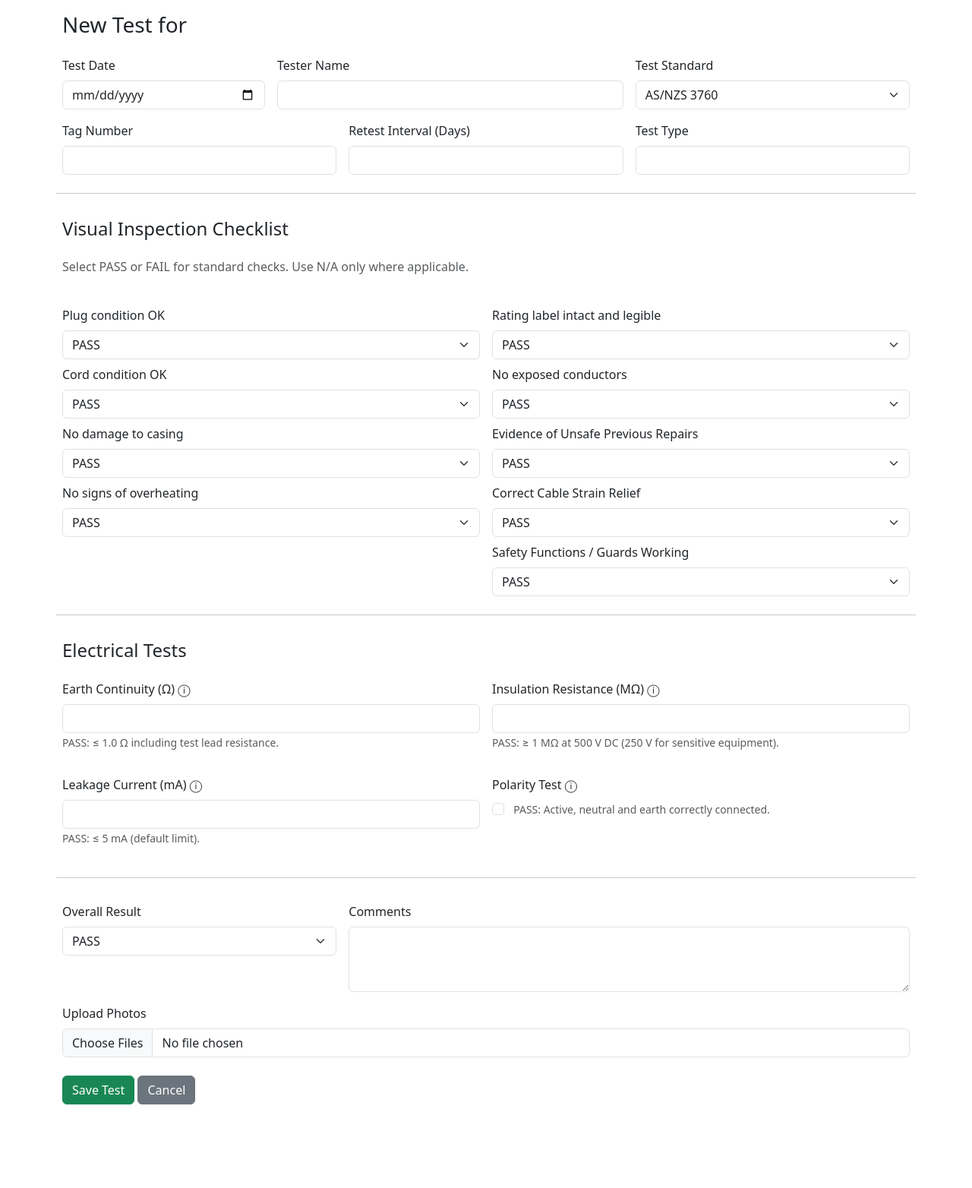
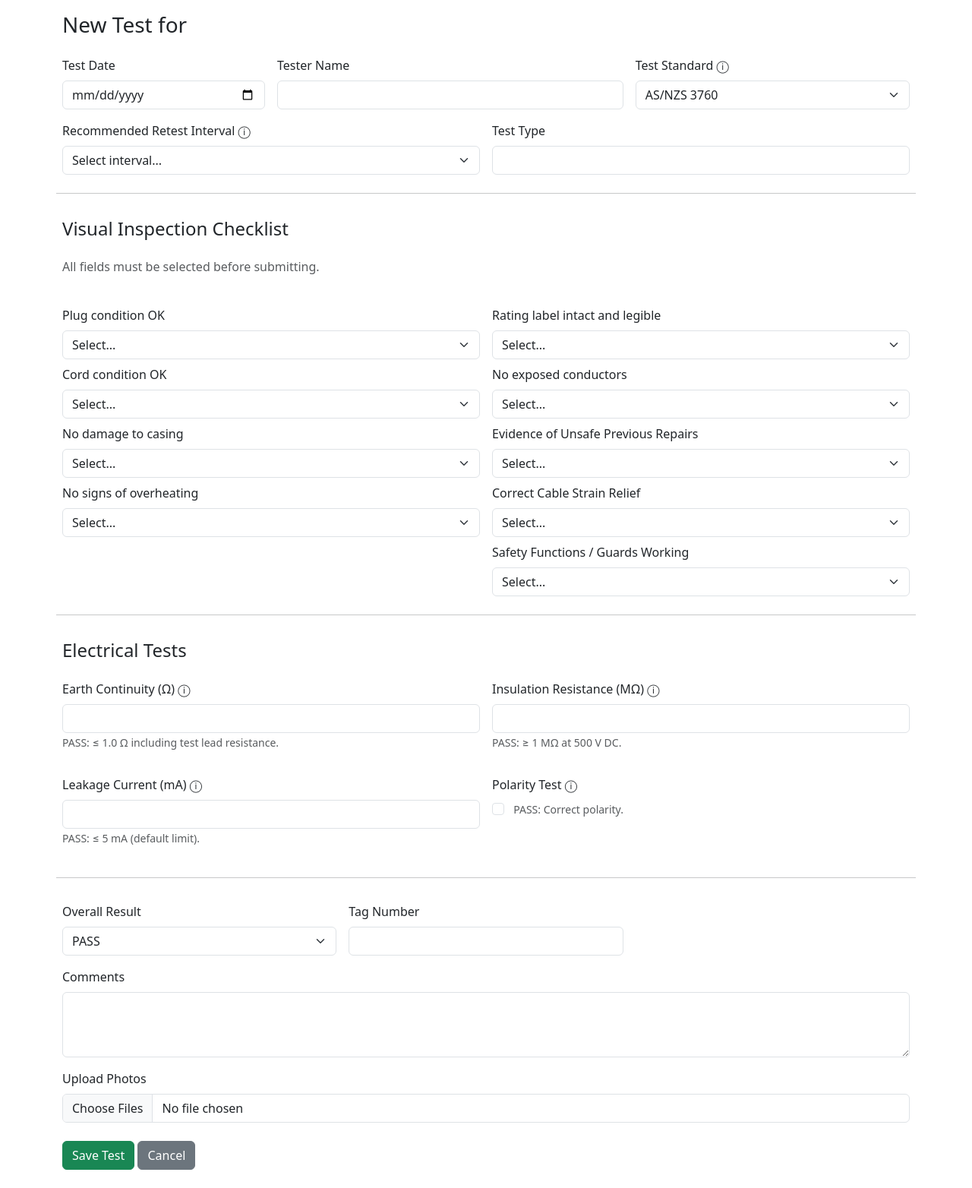
Before and after one commit to ell249/patrecorder, a Flask app: template templates/test_form.html in a window 1280 px wide. Shown: the part 56-1620 px from the top of the page at 76% size. Before the commit the page ends 1510 px from the top, so only its background shows below. Run offline with Flask 3, Linux system fonts and the light colour scheme; the template is opened without the code that fills it, so the values that code supplies are empty; parts of the project's set-up code (start-up, migrations or seed data) failed here and were passed over; some libraries are stand-ins or nearby versions.

Commit message:
improve test form

```diff
--- a/templates/test_form.html
+++ b/templates/test_form.html
@@ -5,7 +5,7 @@
 
 <h3 class="mb-4">New Test for {{ appliance.asset_number }}</h3>
 
-<form method="post" enctype="multipart/form-data" class="row g-3">
+<form method="post" enctype="multipart/form-data" class="row g-3" id="testForm">
 
     <!-- Test Date -->
     <div class="col-md-3">
@@ -21,7 +21,16 @@
 
     <!-- Test Standard -->
     <div class="col-md-4">
-        <label class="form-label">Test Standard</label>
+        <label class="form-label">
+            Test Standard
+            <span data-bs-toggle="tooltip"
+                  title="AS/NZS 3760: In‑service safety inspection and testing of electrical equipment.
+AS/NZS 5761: Testing of second‑hand electrical equipment prior to sale.
+AS/NZS 5762: Testing of electrical equipment after repair.">
+                ⓘ
+            </span>
+        </label>
+
         <select name="test_standard" class="form-select" required>
             <option value="3760">AS/NZS 3760</option>
             <option value="5761">AS/NZS 5761</option>
@@ -29,36 +38,52 @@
         </select>
     </div>
 
-    <!-- Tag Number -->
-    <div class="col-md-4">
-        <label class="form-label">Tag Number</label>
-        <input type="text" name="tag_number" class="form-control" required>
+    <!-- Retest Interval Selector -->
+    <div class="col-md-6">
+        <label class="form-label">
+            Recommended Retest Interval
+            <span data-bs-toggle="tooltip"
+                  title="Intervals follow AS/NZS 3760 guidance.
+3 months (Red): High‑risk environments such as construction and workshops.
+6 months (Orange): Medium‑risk areas like commercial kitchens and labs.
+12 months (Green): Low‑risk office or admin environments.
+24 months (Blue): Low‑use or residential‑type equipment.
+5 years (White): Fixed or rarely moved equipment in controlled environments.">
+                ⓘ
+            </span>
+        </label>
+
+        <select id="retest_selector" class="form-select" required>
+            <option value="" selected disabled>Select interval...</option>
+            <option value="90">3 months — High‑risk environments</option>
+            <option value="180">6 months — Medium‑risk areas</option>
+            <option value="365">12 months — Low‑risk commercial</option>
+            <option value="730">24 months — Residential‑type</option>
+            <option value="1825">5 years — Fixed equipment</option>
+        </select>
     </div>
 
-    <!-- Retest Interval -->
-    <div class="col-md-4">
-        <label class="form-label">Retest Interval (Days)</label>
-        <input type="number" name="retest_interval" class="form-control"
-               value="{{ suggested_rule.interval_days if suggested_rule else '' }}" required>
-    </div>
+    <!-- Hidden integer field -->
+    <input type="hidden" name="retest_interval" id="retest_interval" required>
 
     <!-- Test Type -->
-    <div class="col-md-4">
+    <div class="col-md-6">
         <label class="form-label">Test Type</label>
         <input type="text" name="test_type" class="form-control" required>
     </div>
 
     <hr class="mt-4">
 
-    <!-- Visual Inspection Checklist -->
+    <!-- VISUAL INSPECTION -->
     <h4 class="mt-3">Visual Inspection Checklist</h4>
-    <p class="text-muted">Select PASS or FAIL for standard checks. Use N/A only where applicable.</p>
+    <p class="text-muted">All fields must be selected before submitting.</p>
 
     <div class="col-md-6">
 
         <div class="mt-2">
             <label class="form-label">Plug condition OK</label>
-            <select name="vi_plug" class="form-select">
+            <select name="vi_plug" class="form-select vi-required" required>
+                <option value="" selected disabled>Select...</option>
                 <option value="PASS">PASS</option>
                 <option value="FAIL">FAIL</option>
             </select>
@@ -66,7 +91,8 @@
 
         <div class="mt-2">
             <label class="form-label">Cord condition OK</label>
-            <select name="vi_cord" class="form-select">
+            <select name="vi_cord" class="form-select vi-required" required>
+                <option value="" selected disabled>Select...</option>
                 <option value="PASS">PASS</option>
                 <option value="FAIL">FAIL</option>
             </select>
@@ -74,7 +100,8 @@
 
         <div class="mt-2">
             <label class="form-label">No damage to casing</label>
-            <select name="vi_casing" class="form-select">
+            <select name="vi_casing" class="form-select vi-required" required>
+                <option value="" selected disabled>Select...</option>
                 <option value="PASS">PASS</option>
                 <option value="FAIL">FAIL</option>
             </select>
@@ -82,7 +109,8 @@
 
         <div class="mt-2">
             <label class="form-label">No signs of overheating</label>
-            <select name="vi_overheat" class="form-select">
+            <select name="vi_overheat" class="form-select vi-required" required>
+                <option value="" selected disabled>Select...</option>
                 <option value="PASS">PASS</option>
                 <option value="FAIL">FAIL</option>
             </select>
@@ -94,7 +122,8 @@
 
         <div class="mt-2">
             <label class="form-label">Rating label intact and legible</label>
-            <select name="vi_label" class="form-select">
+            <select name="vi_label" class="form-select vi-required" required>
+                <option value="" selected disabled>Select...</option>
                 <option value="PASS">PASS</option>
                 <option value="FAIL">FAIL</option>
             </select>
@@ -102,7 +131,8 @@
 
         <div class="mt-2">
             <label class="form-label">No exposed conductors</label>
-            <select name="vi_exposed" class="form-select">
+            <select name="vi_exposed" class="form-select vi-required" required>
+                <option value="" selected disabled>Select...</option>
                 <option value="PASS">PASS</option>
                 <option value="FAIL">FAIL</option>
             </select>
@@ -110,7 +140,8 @@
 
         <div class="mt-2">
             <label class="form-label">Evidence of Unsafe Previous Repairs</label>
-            <select name="vi_repairs" class="form-select">
+            <select name="vi_repairs" class="form-select vi-required" required>
+                <option value="" selected disabled>Select...</option>
                 <option value="PASS">PASS</option>
                 <option value="FAIL">FAIL</option>
                 <option value="N/A">N/A</option>
@@ -119,7 +150,8 @@
 
         <div class="mt-2">
             <label class="form-label">Correct Cable Strain Relief</label>
-            <select name="vi_strain" class="form-select">
+            <select name="vi_strain" class="form-select vi-required" required>
+                <option value="" selected disabled>Select...</option>
                 <option value="PASS">PASS</option>
                 <option value="FAIL">FAIL</option>
                 <option value="N/A">N/A</option>
@@ -128,7 +160,8 @@
 
         <div class="mt-2">
             <label class="form-label">Safety Functions / Guards Working</label>
-            <select name="vi_guards" class="form-select">
+            <select name="vi_guards" class="form-select vi-required" required>
+                <option value="" selected disabled>Select...</option>
                 <option value="PASS">PASS</option>
                 <option value="FAIL">FAIL</option>
                 <option value="N/A">N/A</option>
@@ -139,13 +172,13 @@
 
     <hr class="mt-4">
 
-    <!-- Electrical Tests -->
+    <!-- ELECTRICAL TESTS -->
     <h4 class="mt-3">Electrical Tests</h4>
 
     <div class="col-md-6 mb-3">
         <label class="form-label">
             Earth Continuity (Ω)
-            <span data-bs-toggle="tooltip" title="Ensures the protective earth path is intact. High resistance indicates poor earthing, which can prevent fault currents from tripping protection devices.">
+            <span data-bs-toggle="tooltip" title="Ensures the protective earth path is intact. High resistance indicates poor earthing.">
                 ⓘ
             </span>
         </label>
@@ -156,18 +189,18 @@
     <div class="col-md-6 mb-3">
         <label class="form-label">
             Insulation Resistance (MΩ)
-            <span data-bs-toggle="tooltip" title="Checks breakdown of insulation between live parts and accessible metal. Low insulation increases shock risk and indicates moisture, damage, or degradation.">
+            <span data-bs-toggle="tooltip" title="Checks breakdown of insulation between live parts and accessible metal.">
                 ⓘ
             </span>
         </label>
         <input type="text" name="insulation_mohms" class="form-control">
-        <small class="text-muted">PASS: ≥ 1 MΩ at 500 V DC (250 V for sensitive equipment).</small>
+        <small class="text-muted">PASS: ≥ 1 MΩ at 500 V DC.</small>
     </div>
 
     <div class="col-md-6 mb-3">
         <label class="form-label">
             Leakage Current (mA)
-            <span data-bs-toggle="tooltip" title="Measures unintended current flowing to accessible metal parts. Excessive leakage indicates insulation failure or internal faults that may cause electric shock.">
+            <span data-bs-toggle="tooltip" title="Measures unintended current flowing to accessible metal parts.">
                 ⓘ
             </span>
         </label>
@@ -185,12 +218,12 @@
     <div class="col-md-6 mb-3">
         <label class="form-label">
             Polarity Test
-            <span data-bs-toggle="tooltip" title="Ensures active, neutral and earth conductors are correctly wired. Incorrect polarity can energise exposed metal parts or bypass safety mechanisms.">
+            <span data-bs-toggle="tooltip" title="Ensures active, neutral and earth conductors are correctly wired.">
                 ⓘ
             </span>
         </label><br>
         <input type="checkbox" name="polarity_pass" class="form-check-input">
-        <small class="text-muted ms-2">PASS: Active, neutral and earth correctly connected.</small>
+        <small class="text-muted ms-2">PASS: Correct polarity.</small>
     </div>
 
     <hr class="mt-4">
@@ -204,8 +237,14 @@
         </select>
     </div>
 
+    <!-- Tag Number (moved here) -->
+    <div class="col-md-4">
+        <label class="form-label">Tag Number</label>
+        <input type="text" name="tag_number" class="form-control" required>
+    </div>
+
     <!-- Comments -->
-    <div class="col-md-8">
+    <div class="col-md-12">
         <label class="form-label">Comments</label>
         <textarea name="comments" class="form-control" rows="3"></textarea>
     </div>
@@ -223,6 +262,7 @@
 
 </form>
 
+<!-- Tooltip Activation -->
 <script>
     var tooltipTriggerList = [].slice.call(document.querySelectorAll('[data-bs-toggle="tooltip"]'))
     tooltipTriggerList.map(function (tooltipTriggerEl) {
@@ -230,4 +270,44 @@
     })
 </script>
 
+<!-- Retest interval generator -->
+<script>
+document.getElementById("retest_selector").addEventListener("change", function () {
+    document.getElementById("retest_interval").value = this.value;
+});
+</script>
+
+<!-- Client-side validation -->
+<script>
+document.getElementById("testForm").addEventListener("submit", function (e) {
+    let valid = true;
+
+    document.querySelectorAll(".vi-required").forEach(function (sel) {
+        if (!sel.value) {
+            sel.classList.add("is-invalid");
+            valid = false;
+        } else {
+            sel.classList.remove("is-invalid");
+        }
+    });
+
+    if (!document.getElementById("retest_interval").value) {
+        alert("Please select a recommended retest interval.");
+        valid = false;
+    }
+
+    if (!valid) {
+        e.preventDefault();
+        alert("Please complete all required fields before submitting.");
+    }
+});
+</script>
+
+<style>
+.is-invalid {
+    border-color: #dc3545 !important;
+    background-color: #ffe6e6;
+}
+</style>
+
 {% endblock %}
```
